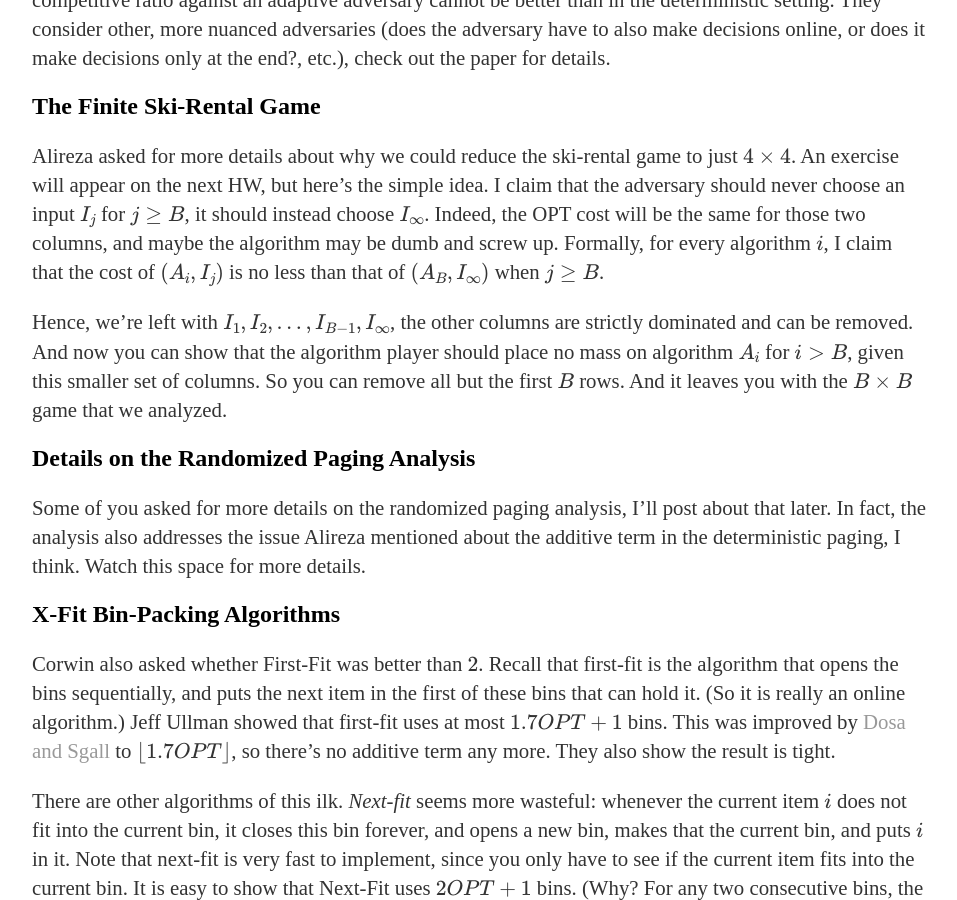
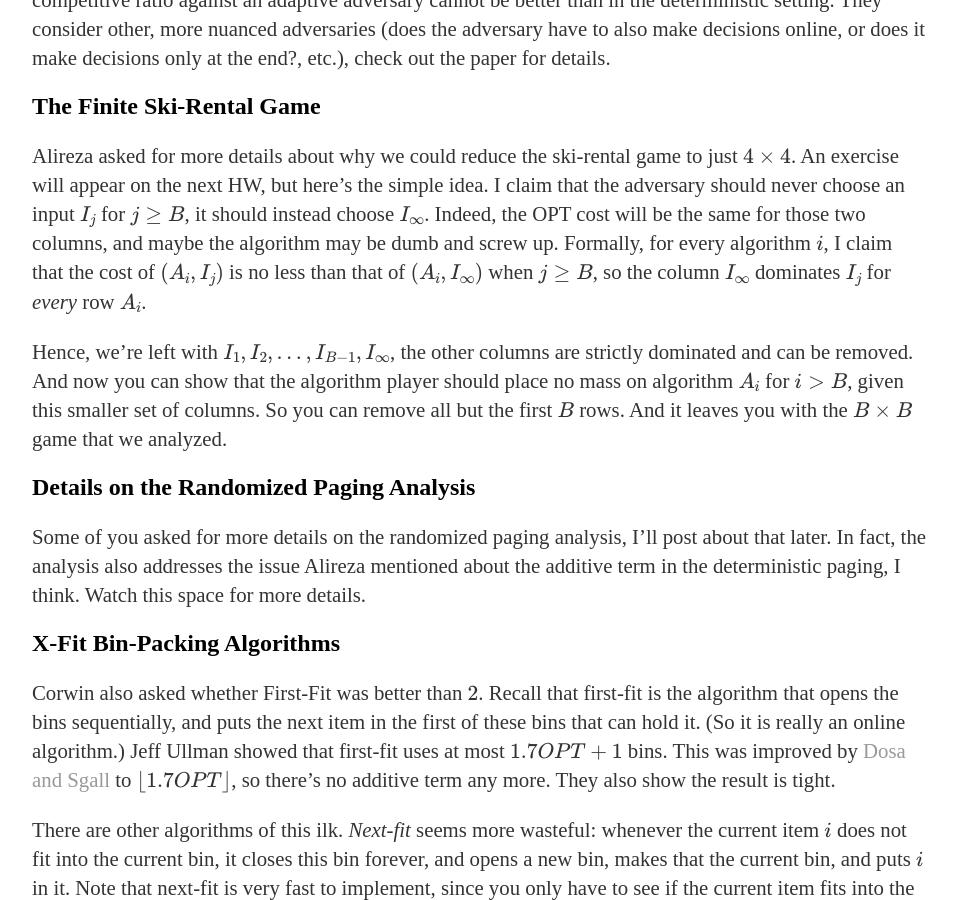
Before and after one commit to cmualgos/cmualgos.github.io, a Jekyll site: the page built from _posts/2018-10-24-online.md, in a window 1280 px wide and 900 px high, scrolled down 1026 px. Shown: the whole window, without its empty margins (160-1117 px from the left). Built offline with Jekyll 4.4.1, drawn with Linux system fonts in a browser that asks for light colours; formulas are drawn with MathJax 3.

Commit message:
Online post

```diff
--- a/_posts/2018-10-24-online.md
+++ b/_posts/2018-10-24-online.md
@@ -57,8 +57,8 @@ here's the simple idea. I claim that the adversary should never choose
 an input $I_j$ for $j \geq B$, it should instead choose $I_\infty$.
 Indeed, the OPT cost will be the same for those two columns, and maybe
 the algorithm may be dumb and screw up. Formally, for every algorithm
-$i$, I claim that the cost of $(A_i, I_j)$ is no less than that of $(A_B, I_\infty)$
-when $j \geq B$.
+$i$, I claim that the cost of $(A_i, I_j)$ is no less than that of $(A_i, I_\infty)$
+when $j \geq B$, so the column $I_\infty$ dominates $I_j$ for *every* row $A_i$.
 
 Hence, we're left with $I_1, I_2, \ldots, I_{B-1}, I_\infty$, the other
 columns are strictly dominated and can be removed. And now you can show
```
